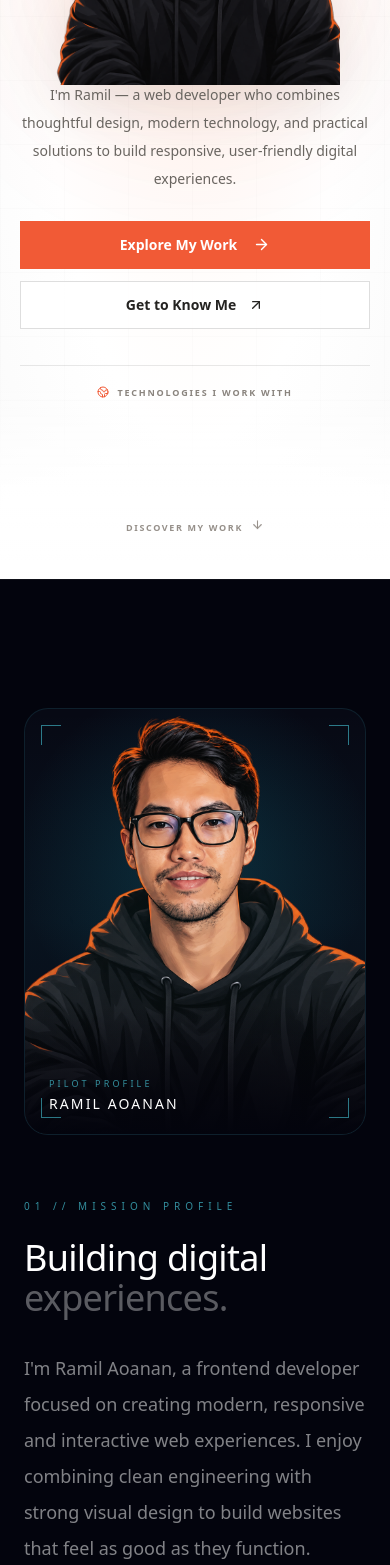
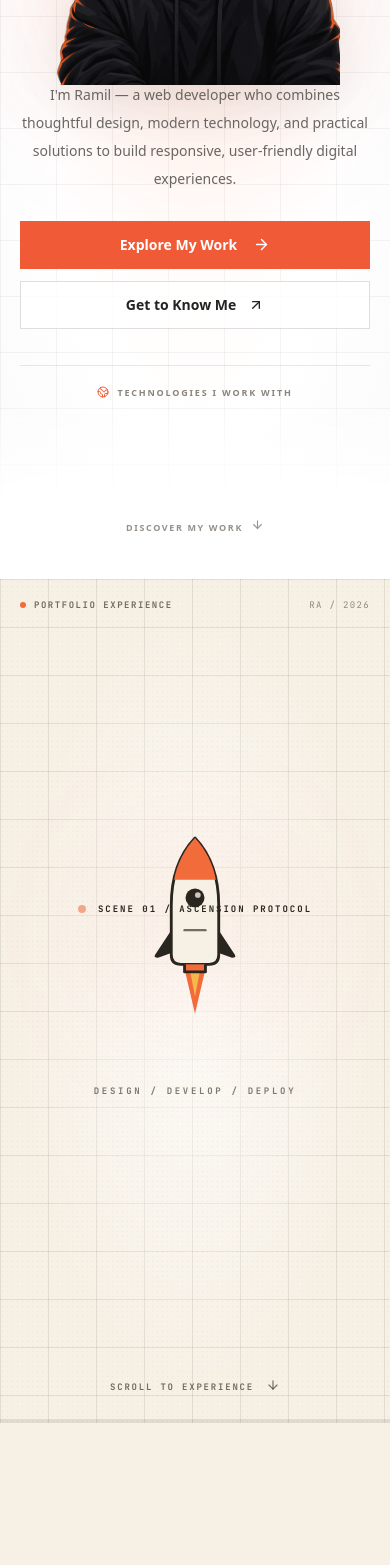
Before and after one commit to ramilinator/cinematic-hero, a Next.js app: page / in a window 390 px wide. Shown: the part 432-1997 px from the top of the page. Built offline with nearby package versions, Linux system fonts and the light colour scheme.

Commit message:
new hero design 4

```diff
--- a/app/page.tsx
+++ b/app/page.tsx
@@ -12,6 +12,7 @@ export default function Home() {
   return (
     <main className="overflow-x-hidden bg-[#03040d] text-white">
       <Hero />
+      <CinematicHero />
       <About />
       <Skills />
       <StoryScene />
--- a/components/portfolio/CinematicHero.tsx
+++ b/components/portfolio/CinematicHero.tsx
@@ -1,20 +1,10 @@
 "use client";
 
 import Image from "next/image";
-import Link from "next/link";
 import { useLayoutEffect, useRef } from "react";
 import gsap from "gsap";
 import { ScrollTrigger } from "gsap/ScrollTrigger";
-import {
-  ArrowDown,
-  ArrowUpRight,
-  Braces,
-  Code2,
-  Layers3,
-  Rocket,
-} from "lucide-react";
-
-import "./CinematicHero.css";
+import { ArrowDown, Braces, Code2, Layers3, Rocket } from "lucide-react";
 
 gsap.registerPlugin(ScrollTrigger);
 
@@ -55,25 +45,24 @@ const storyItems = [
 
 export default function CinematicHero() {
   const sectionRef = useRef<HTMLElement>(null);
-  const shipSceneRef = useRef<HTMLDivElement>(null);
 
   useLayoutEffect(() => {
-    gsap.registerPlugin(ScrollTrigger);
+    const section = sectionRef.current;
+    if (!section) return;
 
     const ctx = gsap.context(() => {
-      const q = gsap.utils.selector(sectionRef);
+      const q = gsap.utils.selector(section);
 
-      const stage = q(".ch-sticky")[0];
-      const grid = q(".ch-grid");
-      const orangeWash = q(".ch-ship-flash");
-      const ship = q(".ch-ship-scene");
-      const nameGroup = q(".ch-name-group");
-      const ramil = q(".ch-name-ramil");
-      const aoanan = q(".ch-name-aoanan");
-      const portrait = q(".ch-portrait-scene");
-      const stories = q(".ch-story-item");
+      const grid = q("[data-grid]");
+      const ship = q("[data-ship]");
+      const nameGroup = q("[data-name-group]");
+      const ramil = q("[data-ramil]");
+      const aoanan = q("[data-aoanan]");
+      const portrait = q("[data-portrait]");
+      const stories = q("[data-story]");
+      const flash = q("[data-flash]");
+      const progress = q("[data-progress]");
 
-      // Initial states
       gsap.set(ship, {
         autoAlpha: 1,
         x: 0,
@@ -84,8 +73,7 @@ export default function CinematicHero() {
       gsap.set(nameGroup, { autoAlpha: 1 });
       gsap.set(ramil, { x: "110vw", autoAlpha: 0 });
       gsap.set(aoanan, { x: "-110vw", autoAlpha: 0 });
-
-      gsap.set(orangeWash, { autoAlpha: 0 });
+      gsap.set(flash, { autoAlpha: 0 });
 
       gsap.set(portrait, {
         autoAlpha: 0,
@@ -96,13 +84,27 @@ export default function CinematicHero() {
       gsap.set(stories, {
         autoAlpha: 0,
         y: 24,
-        scale: 0.94,
+        scale: 0.96,
+      });
+
+      gsap.set(progress, {
+        scaleX: 0,
+        transformOrigin: "left center",
+      });
+
+      const isMobile = window.matchMedia("(max-width: 600px)").matches;
+
+      stories.forEach((item, index) => {
+        gsap.set(item, {
+          x: isMobile ? 0 : index % 2 === 0 ? -30 : 30,
+          y: isMobile ? 14 : 0,
+        });
       });
 
       const tl = gsap.timeline({
         scrollTrigger: {
-          trigger: sectionRef.current,
-          pin: stage,
+          trigger: section,
+          pin: q("[data-stage]")[0],
           start: "top top",
           end: "bottom bottom",
           scrub: 0.6,
@@ -111,8 +113,7 @@ export default function CinematicHero() {
         },
       });
 
-      // SCENE 1 — Ship stays centered.
-      // The moving grid creates the upward-flight illusion.
+      // Scene 1 — Rocket ascent and moving grid.
       tl.to(
         grid,
         {
@@ -123,7 +124,17 @@ export default function CinematicHero() {
         0,
       );
 
-      // SCENE 2 — Names enter, meet, then continue past each other.
+      tl.to(
+        progress,
+        {
+          scaleX: 1,
+          duration: 8.2,
+          ease: "none",
+        },
+        0,
+      );
+
+      // Scene 2 — Name enters from opposite directions.
       tl.to(
         ramil,
         {
@@ -146,7 +157,7 @@ export default function CinematicHero() {
         1.2,
       );
 
-      // They meet at the center, then continue in their original directions.
+      // The names pass through each other.
       tl.to(
         ramil,
         {
@@ -176,7 +187,7 @@ export default function CinematicHero() {
         2.65,
       );
 
-      // SCENE 3 — Orange transition
+      // Scene 3 — Orange transition.
       tl.to(
         grid,
         {
@@ -187,7 +198,27 @@ export default function CinematicHero() {
         2.4,
       );
 
-      // SCENE 4 — Ship launches completely off-screen
+      tl.to(
+        flash,
+        {
+          autoAlpha: 0.85,
+          duration: 0.12,
+          ease: "power2.out",
+        },
+        3.85,
+      );
+
+      tl.to(
+        flash,
+        {
+          autoAlpha: 0,
+          duration: 0.65,
+          ease: "power2.out",
+        },
+        4.05,
+      );
+
+      // Scene 4 — Rocket launches out of frame.
       tl.to(
         ship,
         {
@@ -197,10 +228,10 @@ export default function CinematicHero() {
           duration: 1.2,
           ease: "power3.in",
         },
-        4.0,
+        4,
       );
 
-      // Reveal the portrait
+      // Portrait reveal.
       tl.to(portrait, {
         autoAlpha: 1,
         scale: 1,
@@ -208,17 +239,8 @@ export default function CinematicHero() {
         ease: "power3.out",
       });
 
-      const isMobile = window.matchMedia("(max-width: 600px)").matches;
-
-      // Reveal each story after the portrait animation
+      // Scene 5 — Story cards appear sequentially.
       stories.forEach((item, index) => {
-        gsap.set(item, {
-          autoAlpha: 0,
-          x: isMobile ? 0 : index % 2 === 0 ? -30 : 30,
-          y: isMobile ? 14 : 0,
-          scale: isMobile ? 0.98 : 1,
-        });
-
         if (isMobile && index > 0) {
           tl.to(stories[index - 1], {
             autoAlpha: 0,
@@ -237,7 +259,7 @@ export default function CinematicHero() {
           ease: "power2.out",
         });
       });
-    }, sectionRef);
+    }, section);
 
     return () => ctx.revert();
   }, []);
@@ -245,191 +267,259 @@ export default function CinematicHero() {
   return (
     <section
       ref={sectionRef}
-      className="ch-section"
       aria-label="Cinematic portfolio introduction"
+      className="relative min-h-[600svh] bg-[#f7f0e5] text-[#29251f]"
     >
-      <div className="ch-sticky">
-        <div className="ch-grid" aria-hidden="true" />
-        <div className="ch-grain" aria-hidden="true" />
+      {/* Pinned cinematic stage */}
+      <div
+        data-stage
+        className="sticky top-0 isolate h-svh min-h-[560px] overflow-hidden bg-[#f7f0e5]"
+      >
+        {/* Animated technical grid */}
+        <div
+          data-grid
+          aria-hidden="true"
+          className="absolute inset-0 -z-30 bg-[#f7f0e5] [background-image:linear-gradient(to_right,rgba(41,37,31,0.10)_1px,transparent_1px),linear-gradient(to_bottom,rgba(41,37,31,0.10)_1px,transparent_1px)] [background-size:48px_48px] sm:[background-size:64px_64px]"
+        />
 
-        {/* Scene 1: spacecraft ascent */}
-        <div ref={shipSceneRef} className="ch-ship-scene" aria-hidden="true">
-          <div className="ch-ship-glow" />
+        {/* Atmospheric background */}
+        <div
+          aria-hidden="true"
+          className="pointer-events-none absolute inset-0 -z-20 bg-[radial-gradient(ellipse_at_center,rgba(255,255,255,0.72)_0%,transparent_65%)]"
+        />
+
+        {/* Grain-like technical overlay */}
+        <div
+          aria-hidden="true"
+          className="pointer-events-none absolute inset-0 -z-10 opacity-30 [background-image:radial-gradient(rgba(41,37,31,0.20)_0.6px,transparent_0.6px)] [background-size:5px_5px]"
+        />
+
+        {/* Modern minimalist rocket scene */}
+        <div
+          data-ship
+          aria-hidden="true"
+          className="absolute left-1/2 top-[42%] z-10 flex -translate-x-1/2 -translate-y-1/2 items-center justify-center"
+        >
+          {/* Subtle orange atmosphere */}
+          <div className="absolute h-40 w-40 rounded-full bg-[#f16b3b]/10 blur-3xl sm:h-56 sm:w-56" />
 
           <svg
-            className="ch-ship"
-            viewBox="0 0 240 320"
+            viewBox="0 0 160 240"
             fill="none"
             xmlns="http://www.w3.org/2000/svg"
+            className="relative h-[clamp(160px,27vh,260px)] w-auto"
           >
-            {/* Main hull */}
+            {/* Engine flame */}
+            <path d="M69 158 L80 205 L91 158" fill="#F16B3B" />
+
+            <path d="M75 161 L80 187 L85 161" fill="#F6B84B" />
+
+            {/* Left fin */}
+            <path d="M59 111 L38 143 Q36 146 41 146 L66 137 Z" fill="#29251F" />
+
+            {/* Right fin */}
             <path
-              d="M120 14C91 49 75 93 75 159L120 207L165 159C165 93 149 49 120 14Z"
-              fill="#F16B3B"
+              d="M101 111 L122 143 Q124 146 119 146 L94 137 Z"
+              fill="#29251F"
+            />
+
+            {/* Main rocket body */}
+            <path
+              d="M80 20
+         C63 38 55 61 55 91
+         L55 143
+         Q55 153 65 153
+         L95 153
+         Q105 153 105 143
+         L105 91
+         C105 61 97 38 80 20 Z"
+              fill="#F7F0E5"
               stroke="#29251F"
-              strokeWidth="5"
+              strokeWidth="3"
               strokeLinejoin="round"
             />
 
-            {/* Cockpit */}
+            {/* Minimal nose accent */}
             <path
-              d="M120 79C103 79 93 93 93 111C93 128 104 139 120 139C136 139 147 128 147 111C147 93 137 79 120 79Z"
-              fill="#F7F0E5"
-              stroke="#29251F"
-              strokeWidth="5"
+              d="M80 20 C68 33 61 48 58 64 L102 64 C99 48 92 33 80 20 Z"
+              fill="#F16B3B"
             />
 
+            {/* Cockpit */}
+            <circle cx="80" cy="83" r="10" fill="#29251F" />
+
+            <circle cx="83" cy="80" r="3" fill="#F7F0E5" fillOpacity="0.8" />
+
+            {/* Minimal body detail */}
             <path
-              d="M105 104L135 104"
+              d="M69 117 H91"
               stroke="#29251F"
-              strokeWidth="3"
+              strokeWidth="2.5"
               strokeLinecap="round"
+              opacity="0.65"
             />
 
-            {/* Wings */}
+            {/* Engine base */}
             <path
-              d="M76 137L28 181L23 241L94 190"
-              fill="#F7F0E5"
-              stroke="#29251F"
-              strokeWidth="5"
-              strokeLinejoin="round"
-            />
-
-            <path
-              d="M164 137L212 181L217 241L146 190"
-              fill="#F7F0E5"
-              stroke="#29251F"
-              strokeWidth="5"
-              strokeLinejoin="round"
-            />
-
-            {/* Hull markings */}
-            <path
-              d="M98 160L98 182M120 169L120 195M142 160L142 182"
-              stroke="#29251F"
-              strokeWidth="4"
-              strokeLinecap="round"
-            />
-
-            {/* Engine */}
-            <path
-              d="M98 195L98 239L120 266L142 239L142 195"
-              fill="#F16B3B"
-              stroke="#29251F"
-              strokeWidth="5"
-              strokeLinejoin="round"
-            />
-
-            <path
-              d="M105 239L120 305L135 239"
-              fill="#F6B84B"
-              stroke="#29251F"
-              strokeWidth="4"
-              strokeLinejoin="round"
-            />
-
-            <path d="M113 248L120 281L127 248" fill="#FFF1B7" />
-
-            {/* Side engine details */}
-            <circle
-              cx="53"
-              cy="203"
-              r="6"
+              d="M69 153 V161 H91 V153"
               fill="#F16B3B"
               stroke="#29251F"
               strokeWidth="3"
-            />
-            <circle
-              cx="187"
-              cy="203"
-              r="6"
-              fill="#F16B3B"
-              stroke="#29251F"
-              strokeWidth="3"
+              strokeLinejoin="round"
             />
           </svg>
         </div>
 
-        {/* Scene 2: name arrives from opposite directions */}
-        <div className="ch-name-group" aria-hidden="true">
-          <div className="ch-scene-label">
-            <span className="ch-scene-label-dot" />
+        {/* Name animation */}
+        <div
+          data-name-group
+          aria-hidden="true"
+          className="absolute inset-0 z-20 flex flex-col items-center justify-center px-4"
+        >
+          <div className="mb-7 flex items-center gap-3 font-mono text-[9px] font-bold tracking-[0.22em] sm:text-[11px] sm:tracking-[0.3em]">
+            <span className="h-2 w-2 animate-pulse rounded-full bg-[#f16b3b]" />
             <span>SCENE 01 / ASCENSION PROTOCOL</span>
           </div>
 
-          <div className="ch-name-line ch-name-line-top">
-            <span className="ch-name ch-name-ramil">RAMIL</span>
+          <div className="flex w-full flex-col items-center gap-1">
+            <div className="w-full overflow-hidden">
+              <span
+                data-ramil
+                className="block text-center font-black leading-[0.82] tracking-[-0.09em] text-[#29251f] text-[clamp(4rem,15vw,13rem)]"
+              >
+                RAMIL
+              </span>
+            </div>
+
+            <div className="w-full overflow-hidden">
+              <span
+                data-aoanan
+                className="block text-center font-black leading-[0.82] tracking-[-0.09em] text-[#f16b3b] text-[clamp(4rem,15vw,13rem)]"
+              >
+                AOANAN<span className="text-[#29251f]">.</span>
+              </span>
+            </div>
           </div>
 
-          <div className="ch-name-line ch-name-line-bottom">
-            <span className="ch-name ch-name-aoanan">
-              AOANAN<span className="ch-name-period">.</span>
-            </span>
-          </div>
-
-          <p className="ch-name-footer">DESIGN / DEVELOP / DEPLOY</p>
+          <p className="mt-8 font-mono text-[9px] font-bold tracking-[0.3em] text-[#29251f]/60 sm:text-xs sm:tracking-[0.5em]">
+            DESIGN / DEVELOP / DEPLOY
+          </p>
         </div>
 
-        {/* Scene 3: flash during the ship zoom transition */}
-        <div className="ch-ship-flash" aria-hidden="true" />
+        {/* Orange flash */}
+        <div
+          data-flash
+          aria-hidden="true"
+          className="pointer-events-none absolute inset-0 z-30 bg-[#f16b3b]"
+        />
 
-        {/* Scene 4: centered portrait */}
-        <div className="ch-portrait-scene">
-          <div className="ch-portrait-image">
+        {/* Portrait */}
+        <div
+          data-portrait
+          className="pointer-events-none absolute left-1/2 top-[43%] z-10 h-[48svh] max-h-[570px] min-h-[260px] w-[75vw] max-w-[420px] -translate-x-1/2 -translate-y-1/2 sm:w-[45vw] lg:w-[30vw]"
+        >
+          <div className="absolute inset-x-[12%] bottom-[4%] h-[25%] rounded-full bg-[#29251f]/15 blur-2xl" />
+
+          <div className="absolute inset-0">
             <Image
               src="/images/caricature.png"
               alt="Ramil Aoanan caricature portrait"
               fill
               priority
               sizes="(max-width: 600px) 75vw, (max-width: 1024px) 45vw, 420px"
-              className="ch-portrait-img"
+              className="object-contain object-bottom drop-shadow-[0_15px_20px_rgba(41,37,31,0.12)]"
             />
+          </div>
+
+          <div className="absolute -right-2 top-[20%] flex h-10 w-10 items-center justify-center rounded-full border border-[#29251f]/15 bg-[#f7f0e5]/80 text-[#f16b3b] backdrop-blur sm:-right-6 sm:h-14 sm:w-14">
+            <Code2 size={22} strokeWidth={1.5} />
+          </div>
+
+          <div className="absolute -left-3 bottom-[24%] flex h-9 w-9 items-center justify-center rounded-full border border-[#29251f]/15 bg-[#f7f0e5]/80 text-[#29251f] backdrop-blur sm:-left-7 sm:h-12 sm:w-12">
+            <Braces size={20} strokeWidth={1.5} />
           </div>
         </div>
 
-        {/* Scene 5: Story messages */}
-        <div className="ch-story-stage">
-          <div className="ch-story-grid" aria-live="polite">
+        {/* Story cards */}
+        <div className="absolute inset-x-0 bottom-[13%] z-20 px-5 sm:bottom-[12%] sm:px-10 lg:px-16">
+          <div className="mx-auto grid max-w-3xl grid-cols-1">
             {storyItems.map((item) => {
               const Icon = item.icon;
 
               return (
-                <article className="ch-story-item" key={item.number}>
-                  <div className="ch-story-topline">
+                <article
+                  key={item.number}
+                  data-story
+                  className="col-start-1 row-start-1 mx-auto w-full max-w-2xl border-t border-[#29251f]/20 bg-[#f7f0e5]/80 px-5 py-4 shadow-[0_12px_40px_rgba(41,37,31,0.04)] backdrop-blur-md sm:px-8 sm:py-6"
+                >
+                  <div className="mb-4 flex items-center justify-between gap-4 font-mono text-[9px] font-bold tracking-[0.18em] text-[#29251f]/55 sm:text-[10px]">
                     <span>{item.number} / 04</span>
                     <span>{item.eyebrow}</span>
                   </div>
 
-                  <div className="ch-story-icon">
+                  <div className="mb-3 flex h-9 w-9 items-center justify-center border border-[#f16b3b]/40 bg-[#f16b3b]/10 text-[#f16b3b]">
                     <Icon aria-hidden="true" size={17} strokeWidth={1.7} />
                   </div>
 
-                  <h2>{item.title}</h2>
-                  <p>{item.description}</p>
+                  <h2 className="max-w-xl text-2xl font-black leading-[0.95] tracking-[-0.055em] text-[#29251f] sm:text-4xl md:text-5xl">
+                    {item.title}
+                  </h2>
+
+                  <p className="mt-3 max-w-lg text-xs leading-6 text-[#29251f]/70 sm:text-sm sm:leading-7">
+                    {item.description}
+                  </p>
                 </article>
               );
             })}
           </div>
         </div>
 
-        {/* Persistent scene indicator */}
-        <div className="ch-top-status">
-          <span className="ch-top-status-dot" />
+        {/* Persistent top status */}
+        <div className="absolute left-5 top-5 z-40 flex items-center gap-2 font-mono text-[9px] font-bold tracking-[0.17em] text-[#29251f]/65 sm:left-10 sm:top-8 sm:text-[10px] lg:left-16">
+          <span className="h-1.5 w-1.5 rounded-full bg-[#f16b3b]" />
           <span>PORTFOLIO EXPERIENCE</span>
         </div>
 
-        <div className="ch-progress-track" aria-hidden="true">
-          <div className="ch-progress-fill" />
+        <div className="absolute right-5 top-5 z-40 font-mono text-[9px] tracking-[0.15em] text-[#29251f]/50 sm:right-10 sm:top-8 sm:text-[10px] lg:right-16">
+          RA / 2026
         </div>
 
-        <a href="#story" className="ch-scroll-hint">
+        {/* Scroll progress */}
+        <div
+          aria-hidden="true"
+          className="absolute inset-x-0 bottom-0 z-50 h-1 bg-[#29251f]/10"
+        >
+          <div data-progress className="h-full w-full bg-[#f16b3b]" />
+        </div>
+
+        {/* Scroll hint */}
+        <a
+          href="#story"
+          onClick={(event) => {
+            event.preventDefault();
+            const section = sectionRef.current;
+            if (!section) return;
+
+            const distance = section.offsetHeight - window.innerHeight;
+
+            window.scrollTo({
+              top: section.offsetTop + Math.max(0, distance * 0.12),
+              behavior: "smooth",
+            });
+          }}
+          className="absolute bottom-7 left-1/2 z-40 flex -translate-x-1/2 items-center gap-3 whitespace-nowrap font-mono text-[9px] font-bold tracking-[0.2em] text-[#29251f]/65 transition-colors hover:text-[#f16b3b] sm:bottom-9 sm:text-[10px]"
+        >
           <span>SCROLL TO EXPERIENCE</span>
-          <ArrowDown size={15} />
+          <ArrowDown size={14} className="animate-bounce" />
         </a>
 
-        <div className="ch-scene-counter" aria-hidden="true">
+        {/* Scene counter */}
+        <div
+          aria-hidden="true"
+          className="absolute bottom-8 right-5 z-40 hidden items-center gap-3 font-mono text-[10px] tracking-widest text-[#29251f]/55 sm:flex sm:right-10 lg:right-16"
+        >
           <span>01</span>
-          <span className="ch-counter-line" />
+          <span className="h-px w-8 bg-[#29251f]/30" />
           <span>05</span>
         </div>
       </div>
```
Also changed, not shown: components/portfolio/Hero.tsx (+5 -5 lines).
